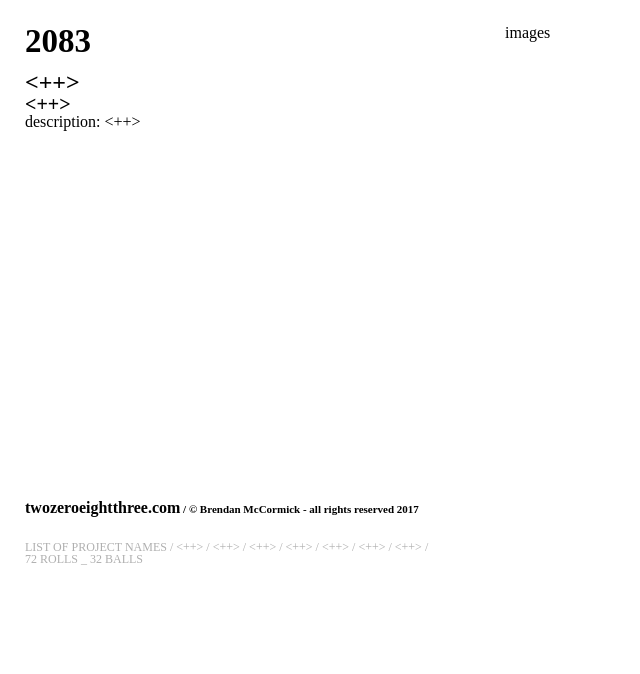
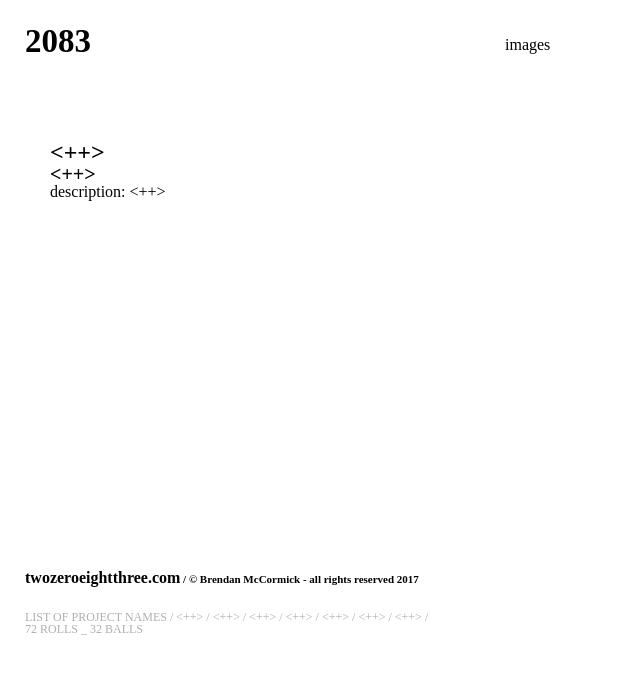
Before and after one commit to twozeroeightthree/website, a Jekyll site: the page built from _posts/2018-01-07-a-piece-of-chalk.html, in a window 1280 px wide. Shown: the top 674 px of the page, without its empty margins (0-640 px from the left). Built offline with Jekyll 4.4.1, drawn with Linux system fonts in a browser that asks for light colours; some web fonts are replaced.

Commit message:
2018-03-20_20:51

```diff
--- a/_includes/images.html
+++ b/_includes/images.html
@@ -1,3 +1,4 @@
+</div>
 <div class="media post">
   {% for image in site.static_files %}
     {% if image.path contains include.path %}
--- a/_layouts/post.html
+++ b/_layouts/post.html
@@ -3,7 +3,7 @@ layout: default
 title: 2083
 ---
 
-
+<div id="description" class="panel">
 {{ content }}
 
 {%include footer_post.html%}
```
Also changed, not shown: 8 other files.
